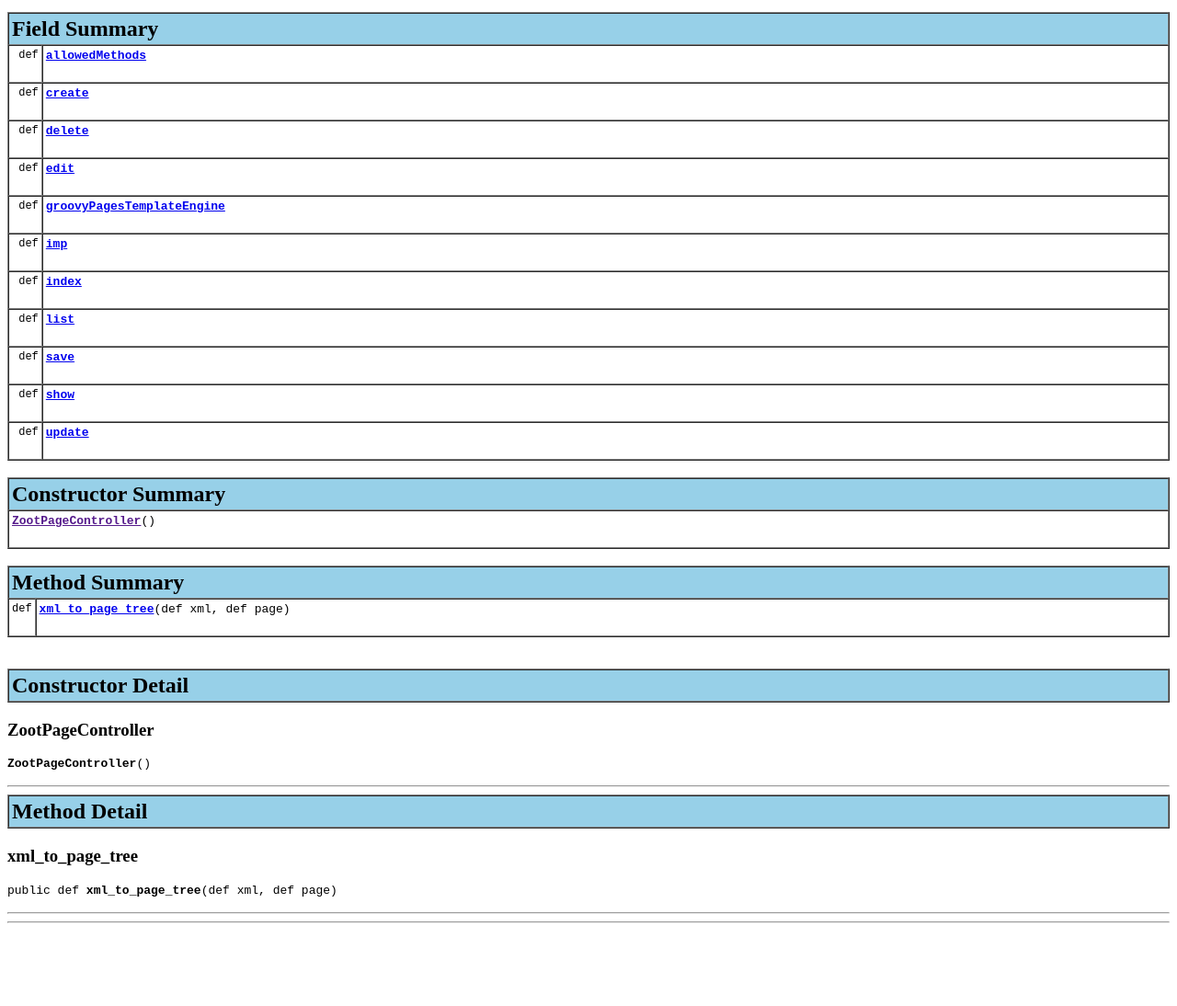
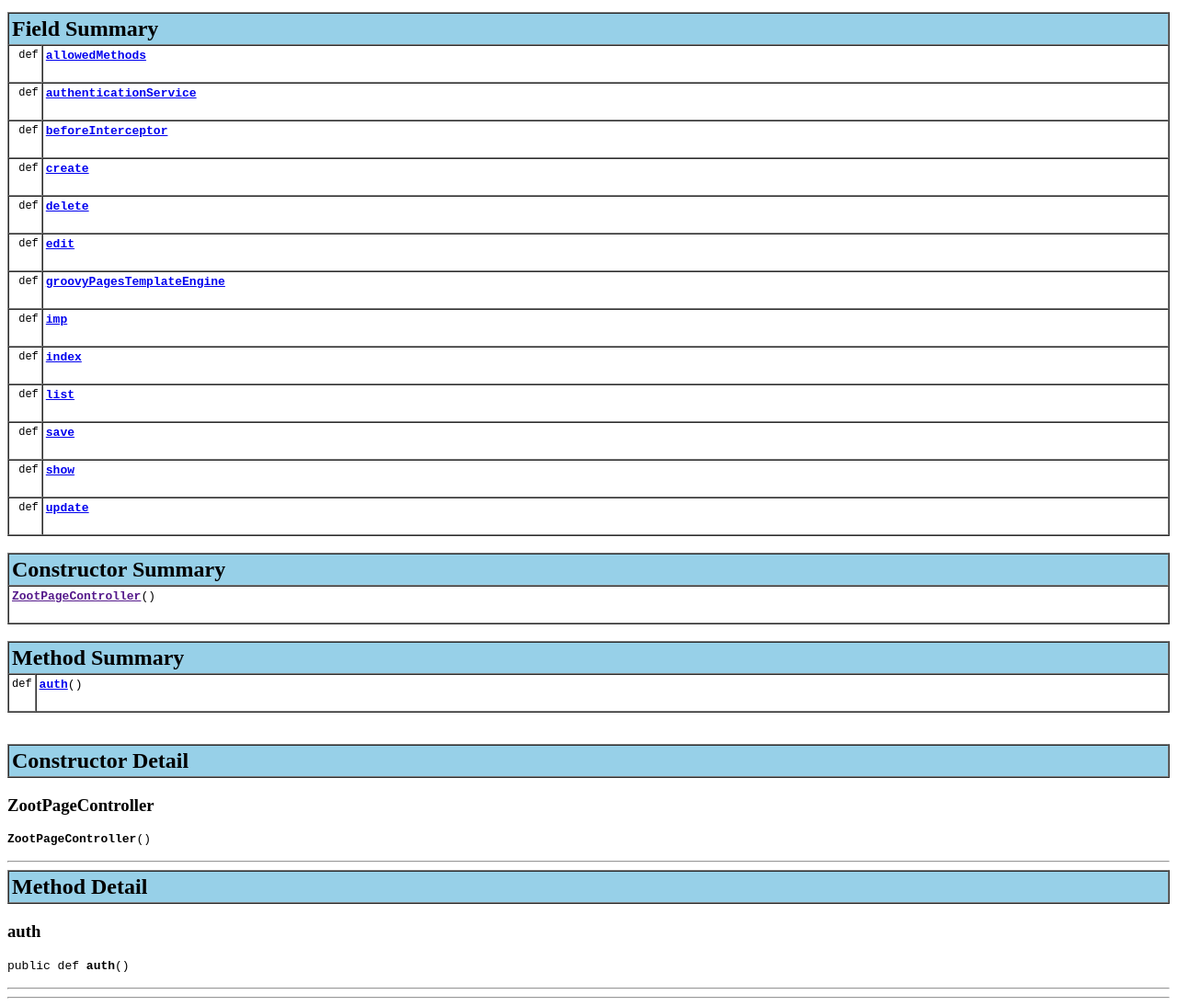
Before and after one commit to kentis/zoot, a plain HTML site: page docs/gapi/grails-app/controllers/ZootPageController.html in a window 1280 px wide. Shown: the part 140-1234 px from the top of the page at 92% size. Before the commit the page ends 1152 px from the top, so only its background shows below. Drawn offline with Linux system fonts and the light colour scheme.

Commit message:
support for authentication using the authentication plugin

```diff
--- a/docs/gapi/grails-app/controllers/ZootPageController.html
+++ b/docs/gapi/grails-app/controllers/ZootPageController.html
@@ -112,6 +112,24 @@ grails-app.controllers</FONT>
     <TD ALIGN="right" VALIGN="top" WIDTH="1%"><FONT SIZE="-1">
     <CODE><!--todo visibility e.g. protected--> &nbsp;def</CODE></FONT></TD>
     <TD><CODE><B><A HREF="#allowedMethods">allowedMethods</A></B></CODE>
+
+    <BR>
+    &nbsp;&nbsp;&nbsp;&nbsp;&nbsp;&nbsp;&nbsp;&nbsp;&nbsp;&nbsp;&nbsp;</TD>
+    </TR>
+
+    <TR BGCOLOR="white" CLASS="TableRowColor">
+    <TD ALIGN="right" VALIGN="top" WIDTH="1%"><FONT SIZE="-1">
+    <CODE><!--todo visibility e.g. protected--> &nbsp;def</CODE></FONT></TD>
+    <TD><CODE><B><A HREF="#authenticationService">authenticationService</A></B></CODE>
+
+    <BR>
+    &nbsp;&nbsp;&nbsp;&nbsp;&nbsp;&nbsp;&nbsp;&nbsp;&nbsp;&nbsp;&nbsp;</TD>
+    </TR>
+
+    <TR BGCOLOR="white" CLASS="TableRowColor">
+    <TD ALIGN="right" VALIGN="top" WIDTH="1%"><FONT SIZE="-1">
+    <CODE><!--todo visibility e.g. protected--> &nbsp;def</CODE></FONT></TD>
+    <TD><CODE><B><A HREF="#beforeInterceptor">beforeInterceptor</A></B></CODE>
 
     <BR>
     &nbsp;&nbsp;&nbsp;&nbsp;&nbsp;&nbsp;&nbsp;&nbsp;&nbsp;&nbsp;&nbsp;</TD>
@@ -245,7 +263,7 @@ grails-app.controllers</FONT>
   <TR BGCOLOR="white" CLASS="TableRowColor">
     <TD ALIGN="right" VALIGN="top" WIDTH="1%"><FONT SIZE="-1" CLASS="ClassItemFont">
     <CODE>def</CODE></FONT></TD>
-    <TD><FONT CLASS="ClassItemFont"><CODE><B><a href="#xml_to_page_tree(def, def)">xml_to_page_tree</a></B>(def xml, def page)</CODE></FONT>
+    <TD><FONT CLASS="ClassItemFont"><CODE><B><a href="#auth()">auth</a></B>()</CODE></FONT>
 
     <BR>
     <FONT CLASS="ClassItemFont">&nbsp;&nbsp;&nbsp;&nbsp;&nbsp;&nbsp;&nbsp;&nbsp;&nbsp;&nbsp;</FONT>
@@ -296,9 +314,9 @@ ZootPageController</H3>
 </TR>
 </TABLE>
 
-<A NAME="xml_to_page_tree(def, def)"><!-- --></A><H3>
-xml_to_page_tree</H3>
-<PRE>public def <B>xml_to_page_tree</B>(def xml, def page)</PRE>
+<A NAME="auth()"><!-- --></A><H3>
+auth</H3>
+<PRE>public def <B>auth</B>()</PRE>
 
 <DL>
 <DD>
```
Also changed, not shown: 1 other file.
